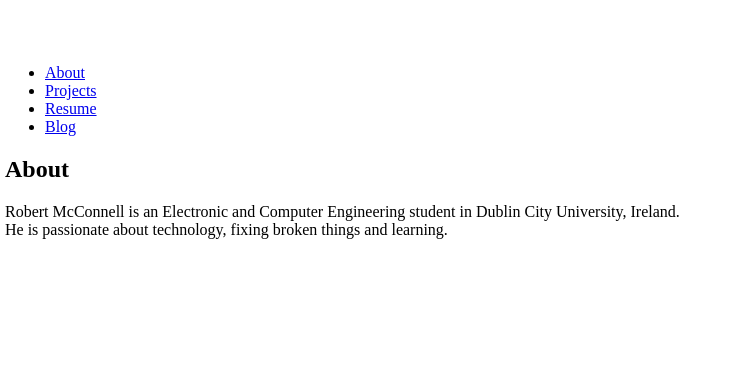
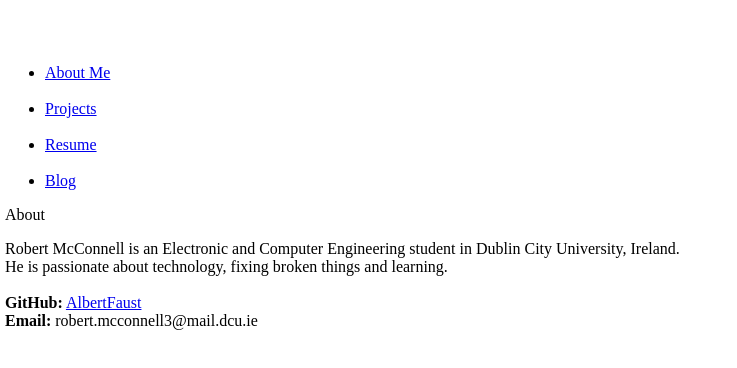
Before and after one commit to AlbertFaust/albertfaust.com, a plain HTML site: page index.html in a window 1280 px wide. Shown: the part 190-558 px from the top of the page, without its empty margins (0-737 px from the left). Drawn offline with Linux system fonts and the light colour scheme; files that its build step writes are made by us from their sources.

Commit message:
Updated index.html

```diff
--- a/index.html
+++ b/index.html
@@ -5,18 +5,33 @@
 <title>AlbertFaust</title>
 </head>
 <body>
-<div>
+<div id="container">
+<div id="body">
+<div id="scroll">
 <h1>AlbertFaust</h1>
- <ul>
-  <li><a href="default.asp">About</a></li>
-  <li><a href="news.asp">Projects</a></li>
-  <li><a href="contact.asp">Resume</a></li>
-  <li><a href="about.asp">Blog</a></li>
+<nav>
+ <ul id="menu">
+<li id="list-menu"><a href="index.html">About Me</a></li>&thinsp;&thinsp;&thinsp;
+  <li id="list-menu"><a href="projects.html">Projects</a></li>&thinsp;&thinsp;&thinsp;
+  <li id="list-menu"><a href="resume.html">Resume</a></li>&thinsp;&thinsp;&thinsp;
+  <li id="list-menu"><a href="blog.html">Blog</a></li>
 </ul>
-<h2>About</h2>
+</nav>
+</div>
+<div id="cv">
+<h9>About</h9>
 <p>
+
 Robert McConnell is an Electronic and Computer Engineering student in Dublin City University, Ireland.<br>
-He is passionate about technology, fixing broken things and learning.</p>
-<div>
+He is passionate about technology, fixing broken things and learning.<br>
+<br>
+<b>GitHub:</b> <a href="https://github.com/AlbertFaust">AlbertFaust</a><br>
+<b>Email:</b> robert.mcconnell3@mail.dcu.ie
+
+</p>
+</div>
+</div>
+ <div id="footer"></div>
+</div>
 </body>
 </html>
```
